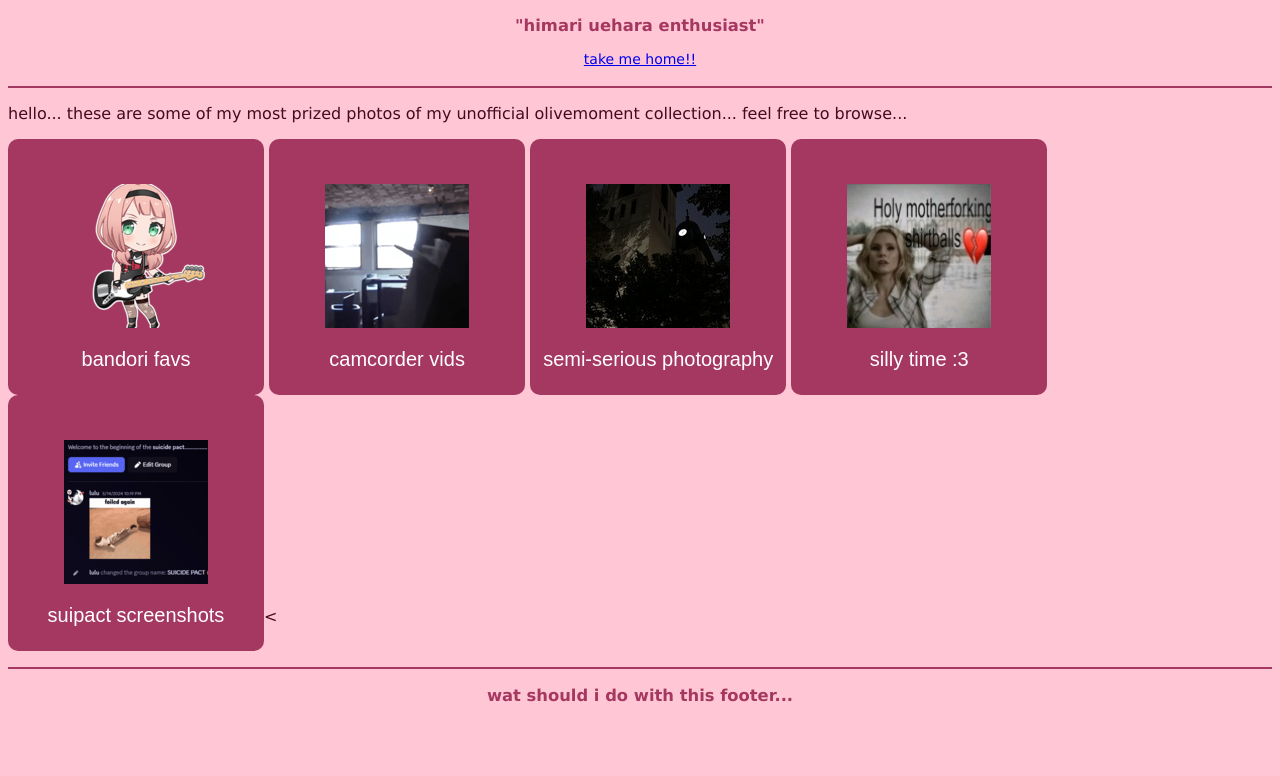
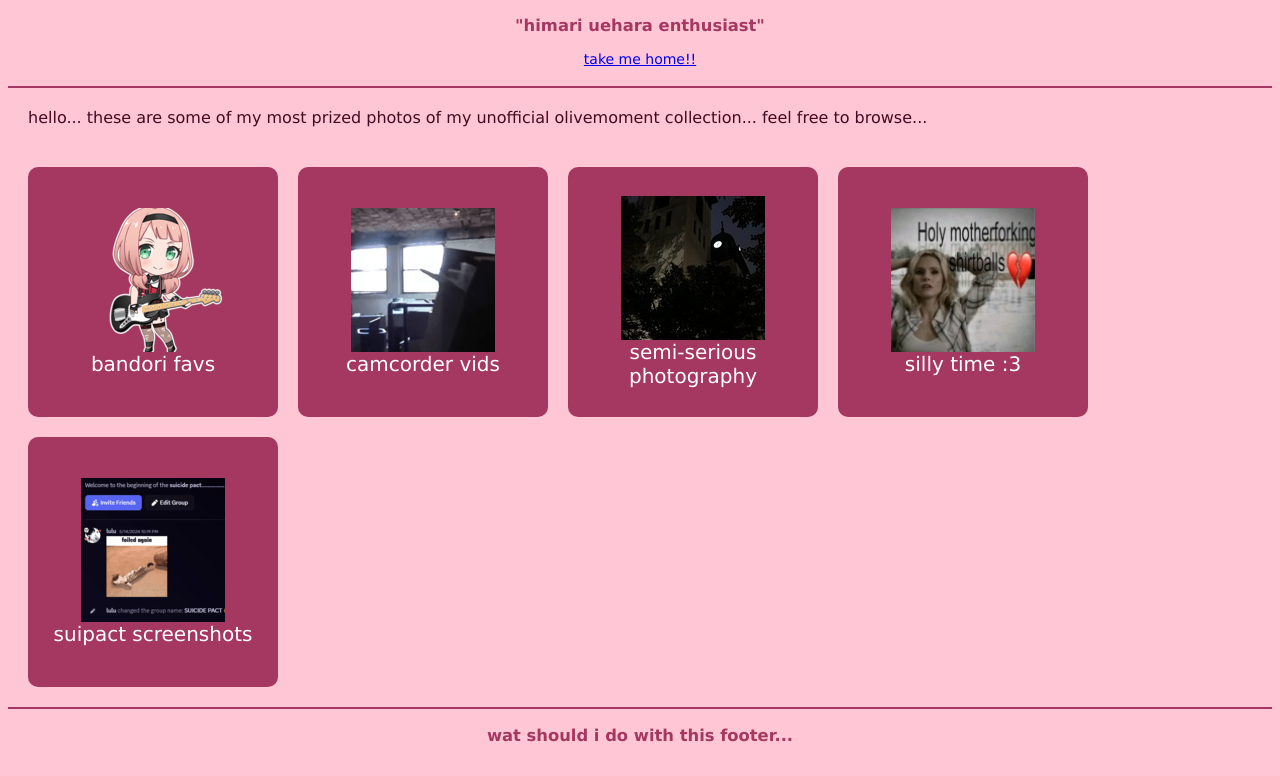
Before and after one commit to olivemoment/the_site, a plain HTML site: page src/album/index.html in a window 1280 px wide. Shown: the part 44-820 px from the top of the page. Drawn offline with Linux system fonts and the light colour scheme.

Commit message:
flex boxes? nya

```diff
--- a/src/album/index.html
+++ b/src/album/index.html
@@ -34,7 +34,7 @@
   </header>
 <main>
 <style>
-#box-button {
+.box-button {
   background-color: #a53860;
   border: none;
   color: white;
@@ -43,17 +43,52 @@
   display: inline-block;
   font-size: 20px;
   cursor: pointer;
-  width: 256px;
+  width: 250px;
   border-radius: 10px;
-  height: 256px;
+  height: 250px;
+  flex-direction: column;
+  justify-content: center;
+  display: flex;
+  align-items: center;
+}
+
+.button-container {
+  padding: 20px;
+  display: flex;
+  flex-wrap: wrap;
+  gap: 20px;
+}
+
+.box-button img{
+  width: 144px;
+  height: 144px;
 }
 </style>
-<p>hello... these are some of my most prized photos of my unofficial olivemoment collection... feel free to browse...</p>
-<p><a href="./favs/"><button id=box-button><p><img src="/assets/images/album/icons/favsicon.png" alt="favs icon"></p>bandori favs </button></a>
-<a href="./camcorder/"><button id=box-button><p><img src="/assets/images/album/icons/camcicon.png" alt="camcorder icon"></p>camcorder vids</button></a>
-<a href="./photography/"><button id=box-button><p><img src="/assets/images/album/icons/picsicon.jpg" alt="photo icon"></p>semi-serious photography</button></a>
-<a href="./sillies/"><button id=box-button><p><img src="/assets/images/album/icons/sillicon.jpg" alt="silly icon"></p>silly time :3</button></a>
-<a href="./suipact/"><button id=box-button><p><img src="/assets/images/album/icons/suipicon.png" alt="suipact icon"></p>suipact screenshots</button></a>&lt;</p>
+<div class=button-container>
+  hello... these are some of my most prized photos of my unofficial olivemoment collection... feel free to browse...
+</div>
+<div class=button-container>
+  <a href="./favs/" class="box-button">
+    <img src="/assets/images/album/icons/favsicon.png" alt="favs">
+      <span>bandori favs</span>
+  </a>
+  <a href="./favs/" class="box-button">
+    <img src="/assets/images/album/icons/camcicon.png" alt="camcorder">
+      <span>camcorder vids</span>
+  </a>
+  <a href="./favs/" class="box-button">
+    <img src="/assets/images/album/icons/picsicon.jpg" alt="photography">
+      <span>semi-serious photography</span>
+  </a>
+  <a href="./favs/" class="box-button">
+    <img src="/assets/images/album/icons/sillicon.jpg" alt="sillies">
+      <span>silly time :3</span>
+  </a>
+  <a href="./favs/" class="box-button">
+    <img src="/assets/images/album/icons/suipicon.png" alt="suipact">
+      <span>suipact screenshots</span>
+  </a>
+</div>
 </main>
 <footer id="site_footer">
 <h3>wat should i do with this footer...</h3>
```
Also changed, not shown: src/about/index.html (+2 -1 lines), 2 other files.
